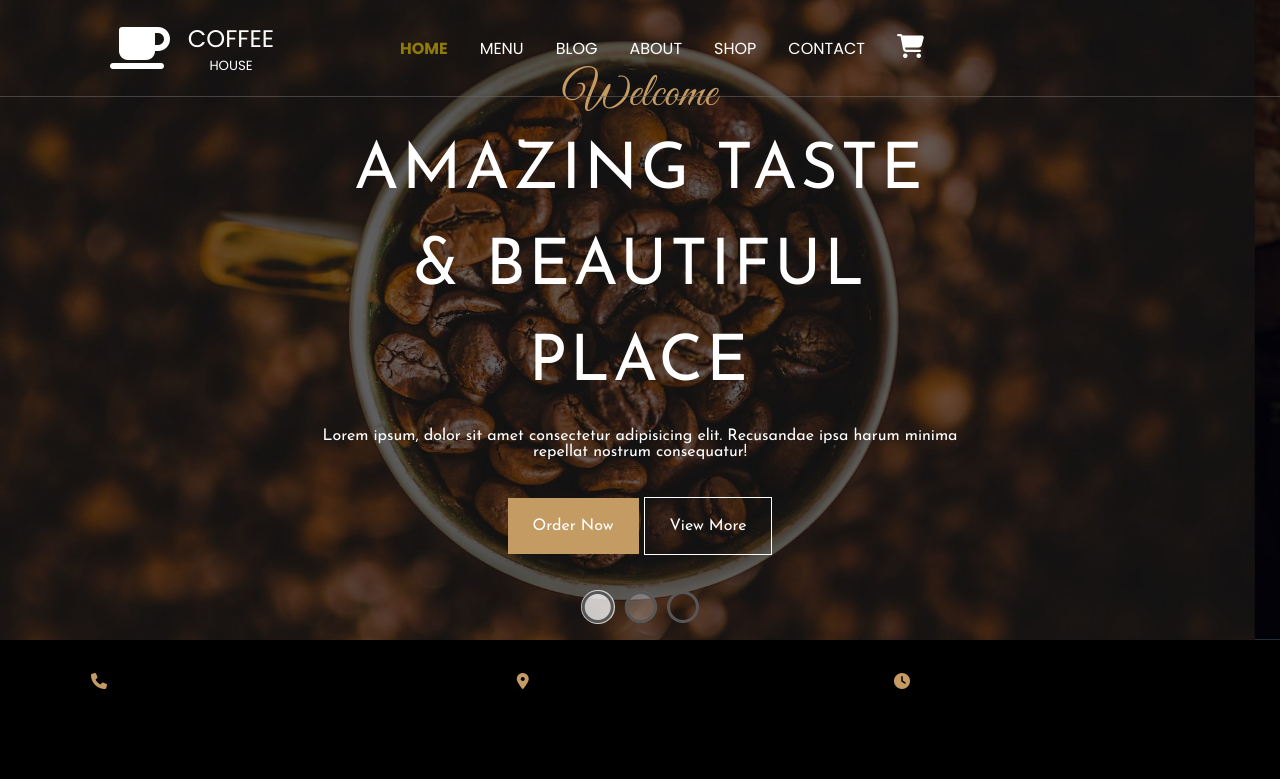
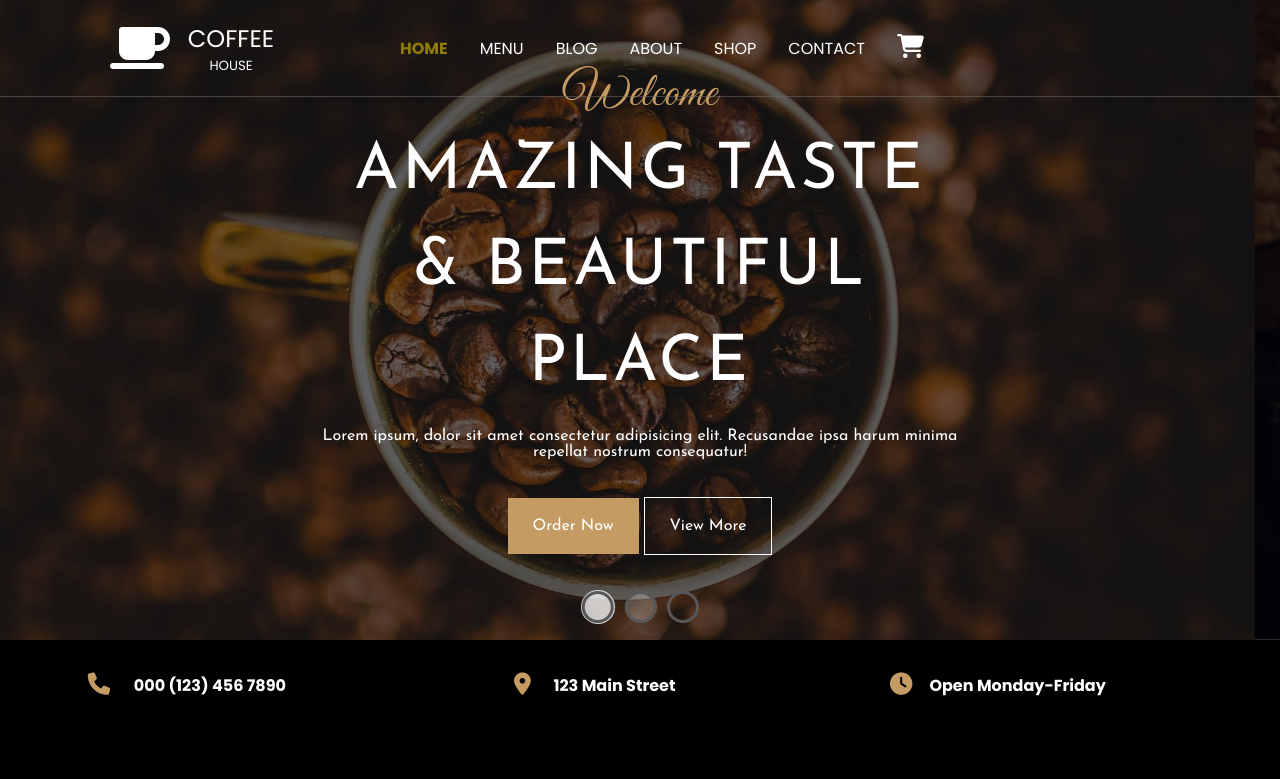
Before and after one commit to Ameer2000Mzori/Coffee-House, a website built with webpack: page src/index.html in a window 1280 px wide. Built offline with nearby package versions, Linux system fonts and the light colour scheme.

Commit message:
added styling to header strip card right and text 1

```diff
--- a/src/style.scss
+++ b/src/style.scss
@@ -437,6 +437,24 @@ body {
 
         #strip-Card-Icon {
           color: #c49b63;
+          font-size: 1.4rem;
+        }
+      }
+
+      .header-Strip-Card-Right {
+        display: flex;
+        flex-direction: column;
+        text-align: start;
+        align-items: start;
+        justify-content: flex-start;
+
+        .header-Strp-Card-Right-Text-1 {
+          color: white;
+          font-family: $fontThree;
+          font-size: 1rem;
+          font-weight: 600;
+          padding: 0;
+          margin: 0;
         }
       }
     }
```
Also changed, not shown: src/style.css, 1 other file.
